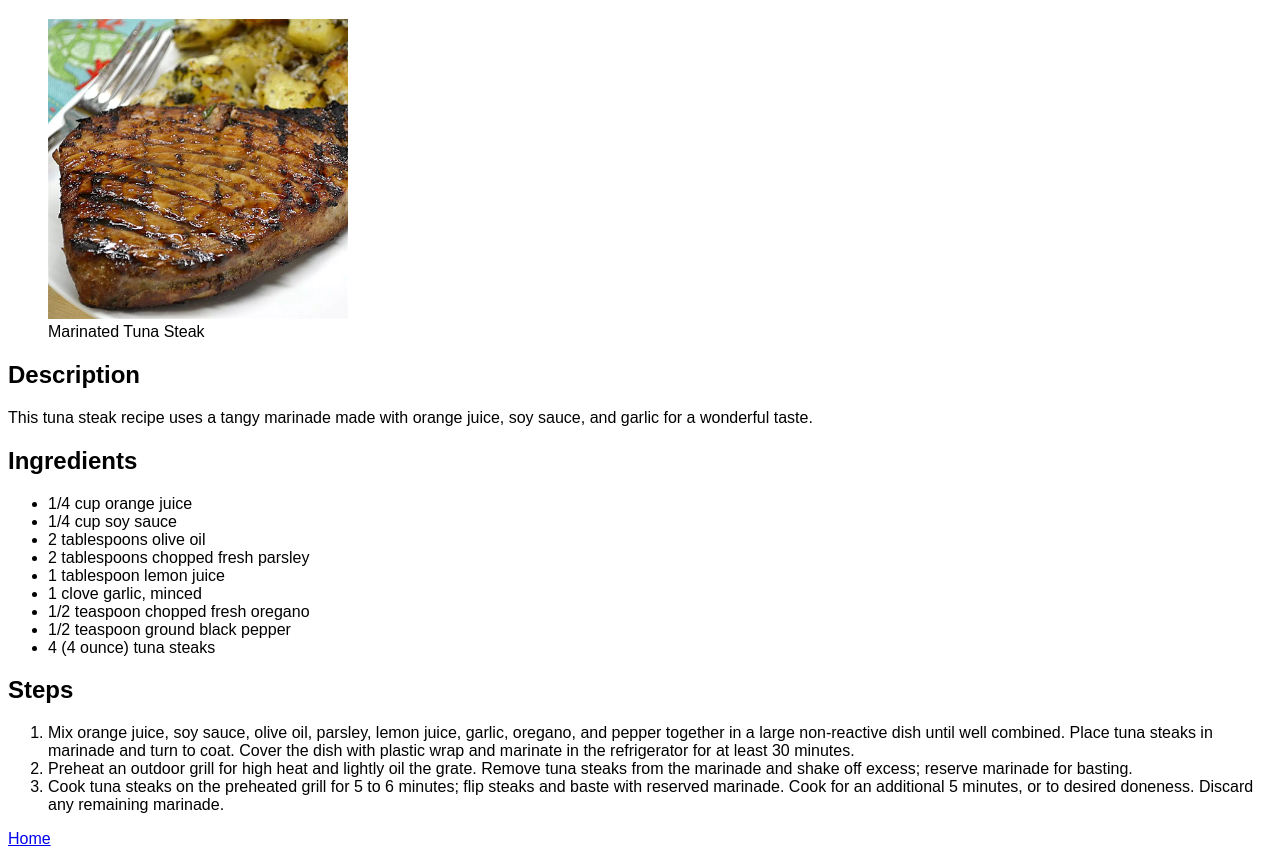
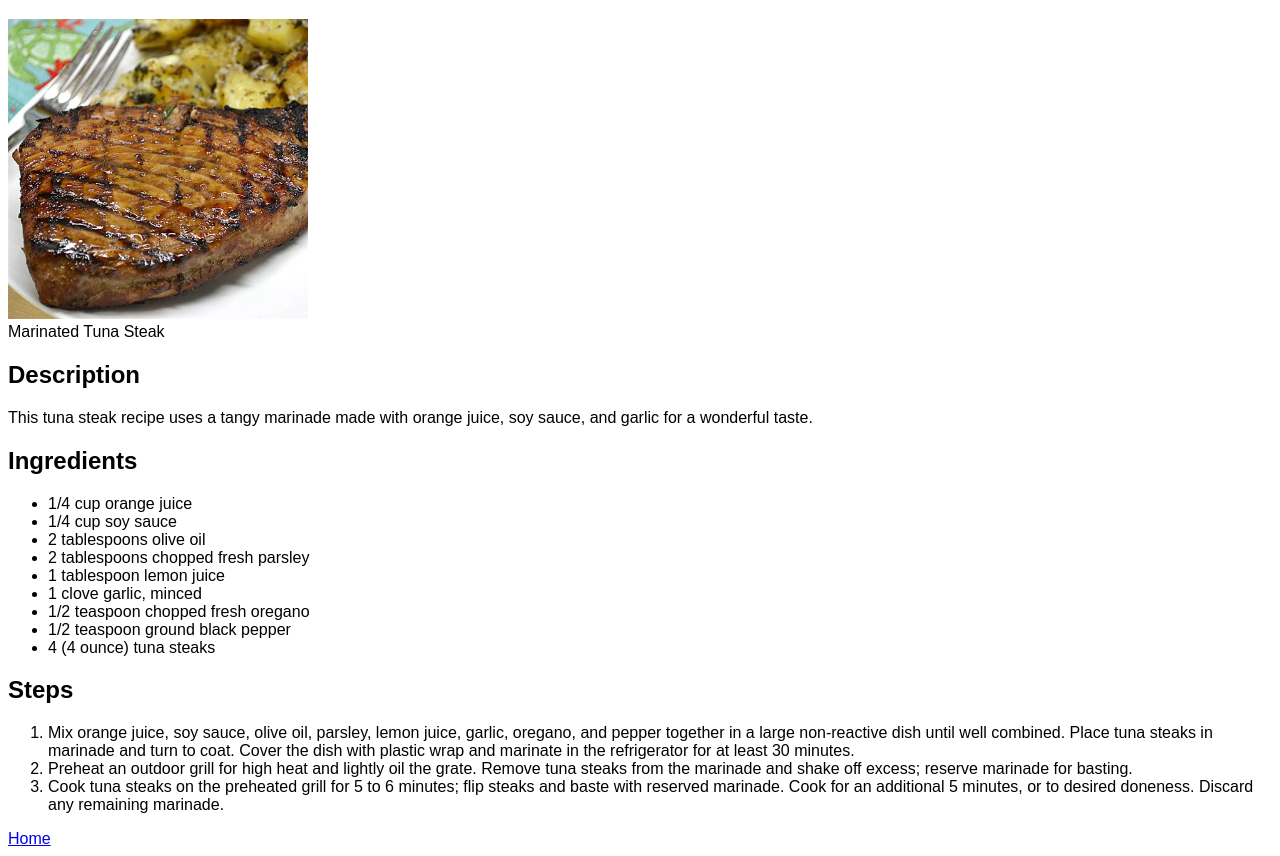
Before and after one commit to paredesrichard/odin-recipes, a plain HTML site: page recipes/marinated-tuna-steak.html in a window 1280 px wide. Shown: the part 61-917 px from the top of the page. Drawn offline with Linux system fonts and the light colour scheme; files that its build step writes are made by us from their sources.

Commit message:
Fix css issue on marinated-tuna page and create class for figure

```diff
--- a/css/style.css
+++ b/css/style.css
@@ -1,3 +1,6 @@
 body {
     font-family: Arial, Helvetica, sans-serif;
 }
+.recipe-figure {
+    margin: 0;
+}
--- a/recipes/marinated-tuna-steak.html
+++ b/recipes/marinated-tuna-steak.html
@@ -8,14 +8,14 @@
     <meta name="author" content="Richard Paredes">
     <meta name="description" content="Marinated Tuna Steak Recipe">
     <title>Marinated Tuna Steak</title>
-    <link rel="stylesheet" href="css/style.css">
+    <link rel="stylesheet" href="../css/style.css">
 </head>
 
 <body>
     <main>
         <header>
             <h1>Marinated Tuna Steak</h1>
-            <figure>
+            <figure class="recipe-figure">
                 <img src="../images/marinated-tuna-steak.jpeg" alt="A grilled slice of tuna steak" width="300"
                     height="300">
                 <figcaption>Marinated Tuna Steak</figcaption>
```
